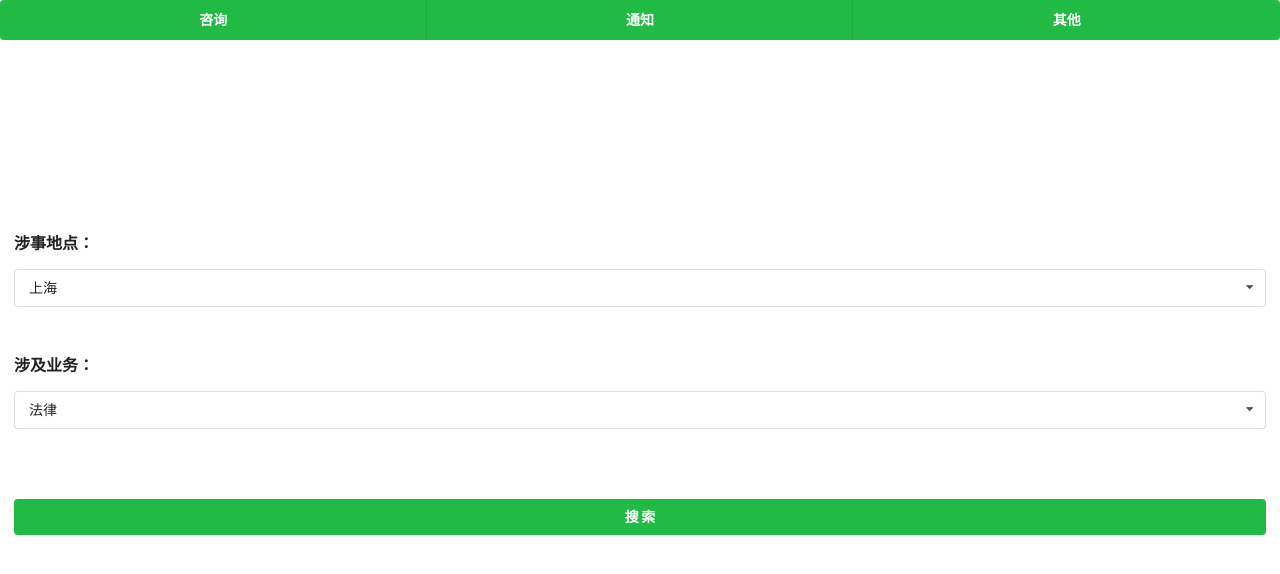
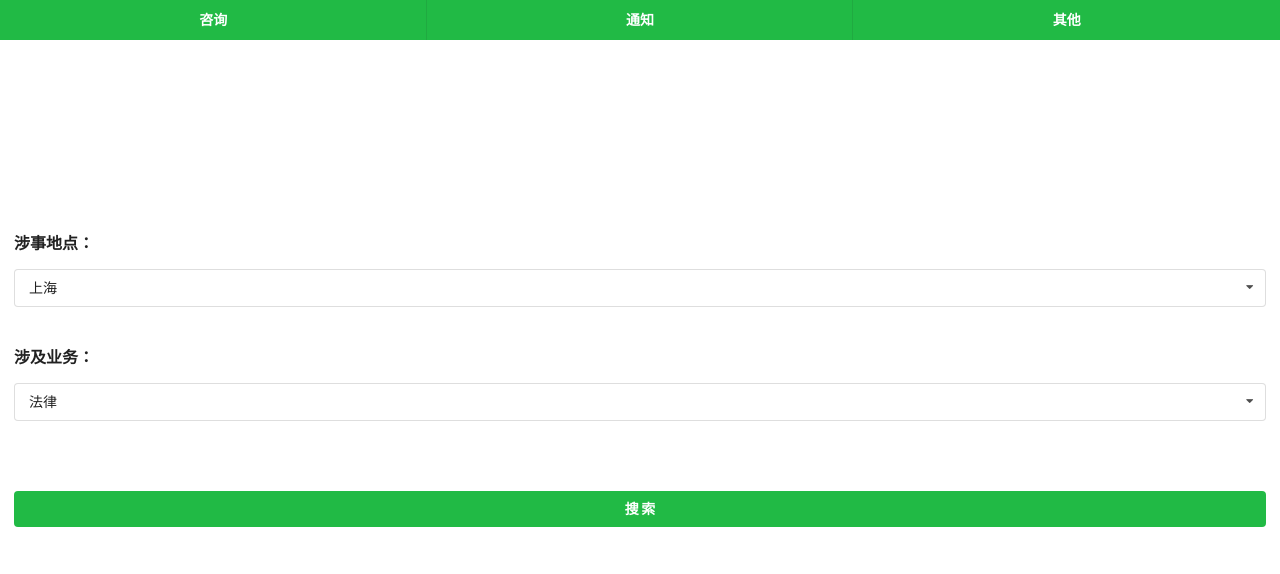
Before and after one commit to perrywang/flask-dayu, a Flask app: page /user/search in a window 1280 px wide. Shown: the top 574 px of the page. Run offline with Flask 2, Linux system fonts and the light colour scheme.

Commit message:
remove border radius for top menu

```diff
--- a/static/css/app.css
+++ b/static/css/app.css
@@ -1,5 +1,5 @@
 .form label {
-	margin-top:3em !important;
+	margin-top:2.5em !important;
 	margin-bottom:1em !important;
 	font-size:medium !important;
 }
--- a/static/css/user.css
+++ b/static/css/user.css
@@ -1,3 +1,7 @@
+.ui.menu {
+	border-radius: 0;
+}
+
 .ui.menu .item {
 	font-weight : 700;
 }
```
